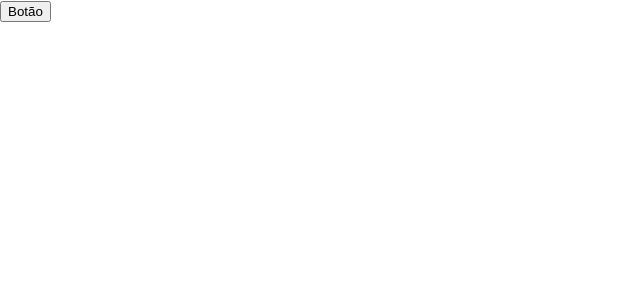
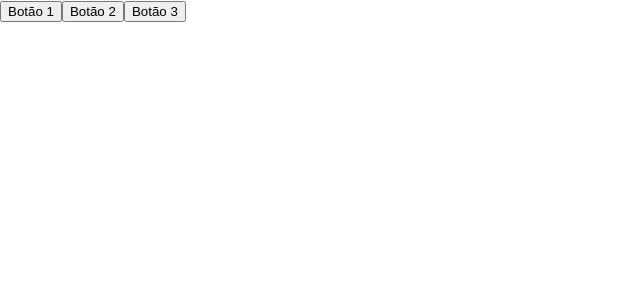
Before and after one commit to BrunoDisliler/trybe-exercises, a React (Create React App) app in the folder Front-End/bloco-10-introducao-a-react/dia-2-componentes-react/fancy-buttons/: page / in a window 1280 px wide. Shown: the top 300 px of the page, without its empty margins (0-640 px from the left). Built offline with nearby package versions, Linux system fonts and the light colour scheme.

Commit message:
Exercicio 02 - Fixaçao

```diff
--- a/Front-End/bloco-10-introducao-a-react/dia-2-componentes-react/fancy-buttons/src/App.css
+++ b/Front-End/bloco-10-introducao-a-react/dia-2-componentes-react/fancy-buttons/src/App.css
@@ -1,38 +1,3 @@
-.App {
-  text-align: center;
+.divButton {
+  display: flex;
 }
-
-.App-logo {
-  height: 40vmin;
-  pointer-events: none;
-}
-
-@media (prefers-reduced-motion: no-preference) {
-  .App-logo {
-    animation: App-logo-spin infinite 20s linear;
-  }
-}
-
-.App-header {
-  background-color: #282c34;
-  min-height: 100vh;
-  display: flex;
-  flex-direction: column;
-  align-items: center;
-  justify-content: center;
-  font-size: calc(10px + 2vmin);
-  color: white;
-}
-
-.App-link {
-  color: #61dafb;
-}
-
-@keyframes App-logo-spin {
-  from {
-    transform: rotate(0deg);
-  }
-  to {
-    transform: rotate(360deg);
-  }
-}
--- a/Front-End/bloco-10-introducao-a-react/dia-2-componentes-react/fancy-buttons/src/App.js
+++ b/Front-End/bloco-10-introducao-a-react/dia-2-componentes-react/fancy-buttons/src/App.js
@@ -1,20 +1,26 @@
-/*
-1 - Crie uma aplicação React com npx create-react-app fancy-buttons.
-Altere o componente App.js para que seja um componente de classe e
-contenha um botão associado a um evento que imprime um texto qualquer via console.log().
-Não precisa se preocupar com a sintaxe correta para funções de eventos por enquanto!!
-*/
-
 import './App.css';
 import React from 'react';
 
-function clickEvent() {
-  return console.log('Clicou');
+function button1() {
+  return console.log('Clicou no botão 1');
 }
 
+function button2() {
+  return console.log('Clicou no botão 2');
+}
+
+function button3() {
+  return console.log('Clicou no botão 3');
+}
 class App extends React.Component {
   render() {
-    return (<button onClick={clickEvent}>Botão</button>);
+    return (
+      <div className='divButtons'>
+        <button onClick={button1}>Botão 1</button>
+        <button onClick={button2}>Botão 2</button>
+        <button onClick={button3}>Botão 3</button>
+      </div>
+    );
   }
 }
 
```
